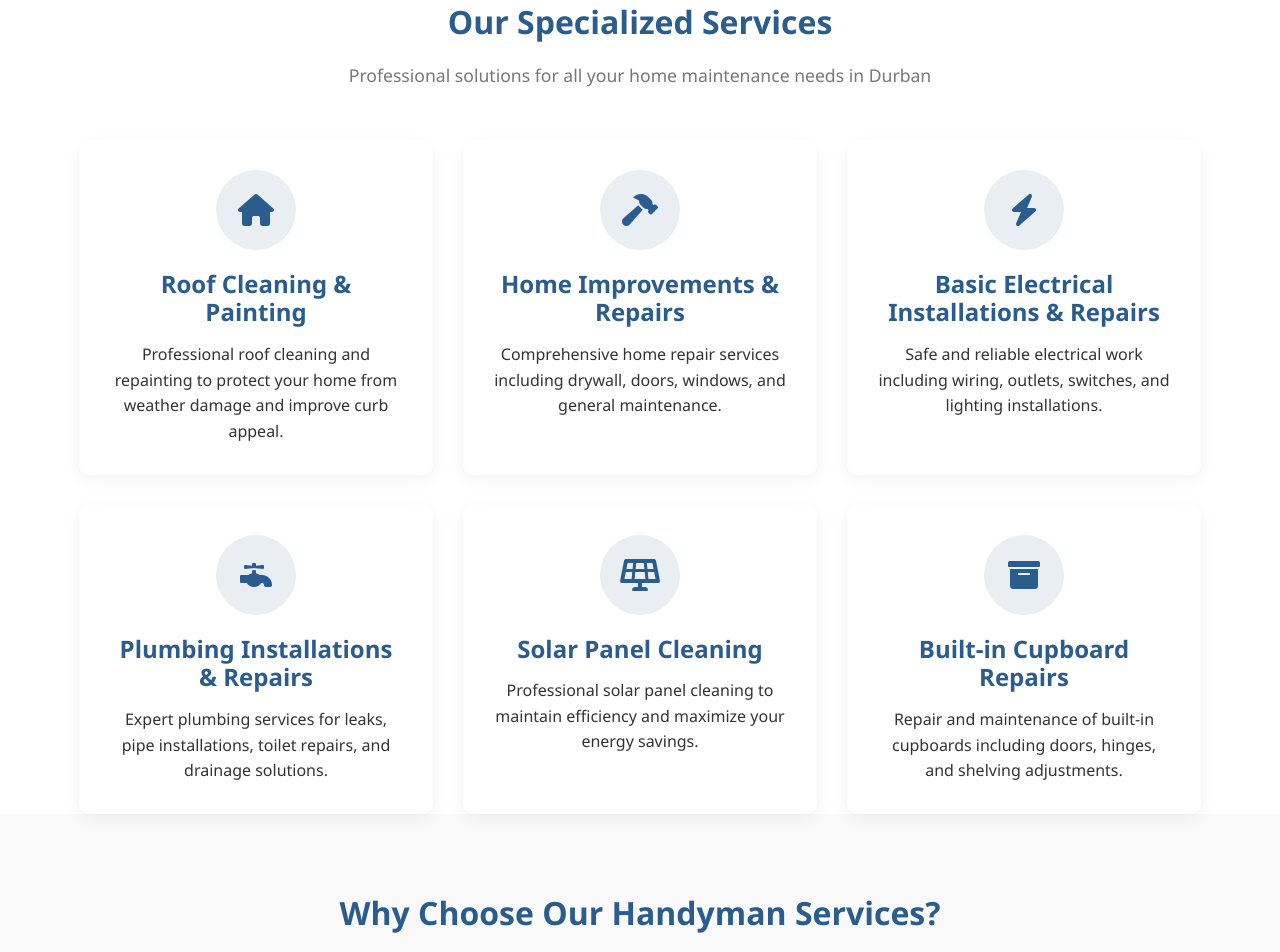
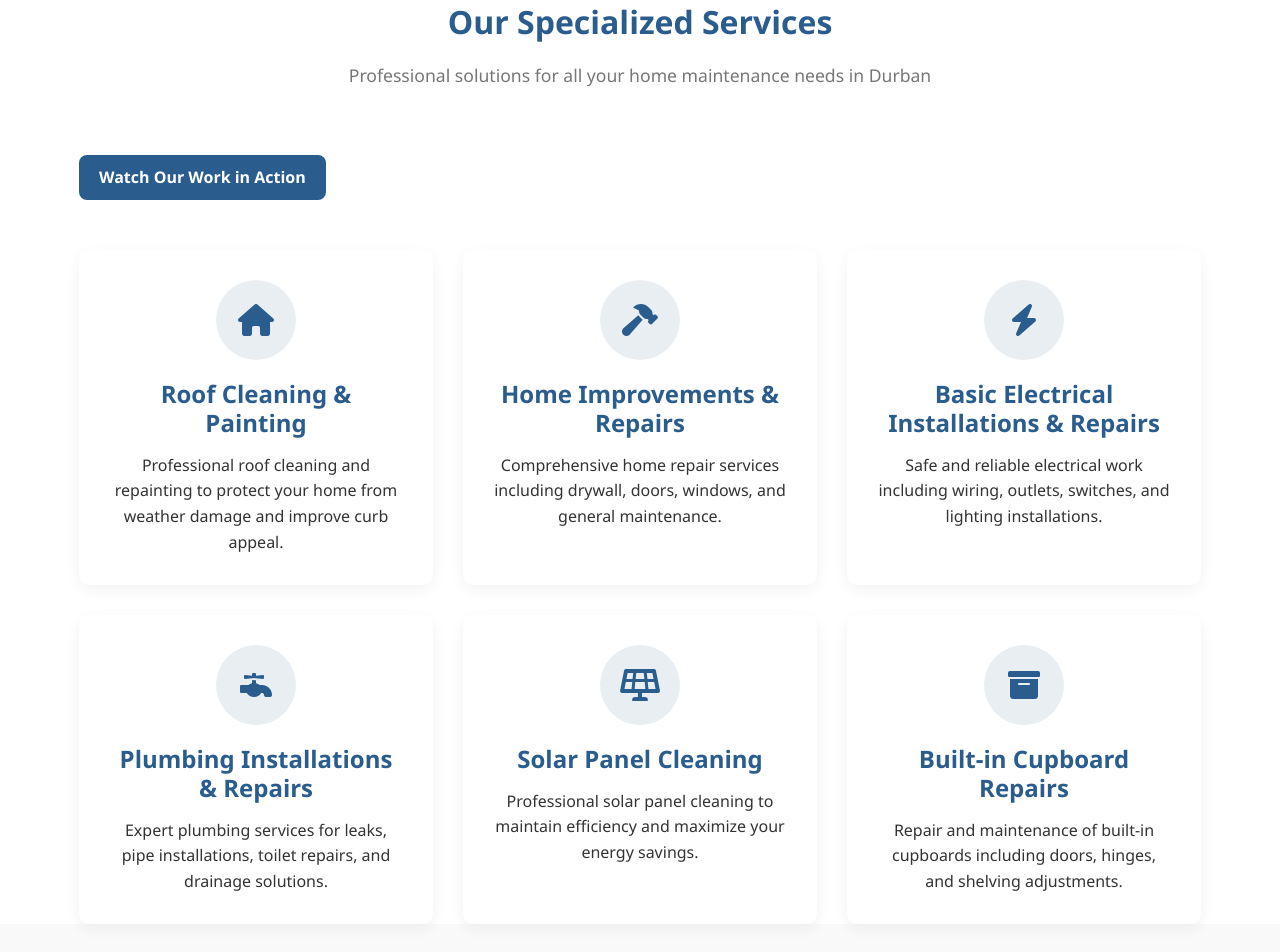
Before and after one commit to blackrose2098/handyman-website3, a plain HTML site: page index.html in a window 1280 px wide. Shown: the part 877-1829 px from the top of the page. Drawn offline with Linux system fonts and the light colour scheme.

Commit message:
Update index.html

```diff
--- a/index.html
+++ b/index.html
@@ -66,6 +66,10 @@
         <h2>Our Specialized Services</h2>
         <p class="section-subtitle">Professional solutions for all your home maintenance needs in Durban</p>
 
+
+        <a href="videos.html" class="btn-primary" style="display:inline-block; margin-top: 15px;">
+  Watch Our Work in Action
+</a>
         <div class="services-grid">
             <div class="service-card">
                 <div class="service-icon">
```
